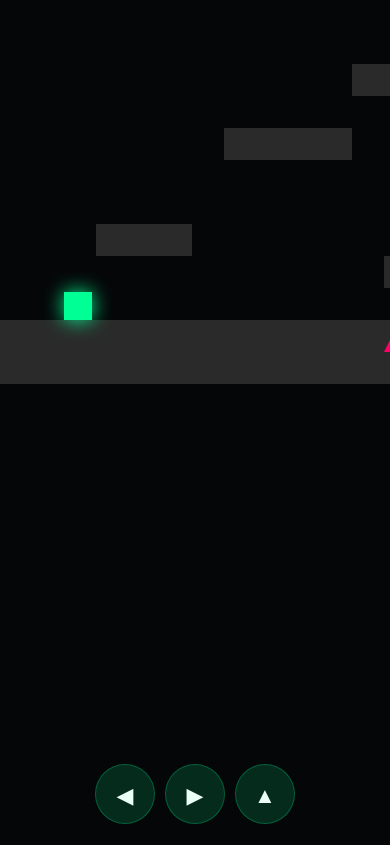
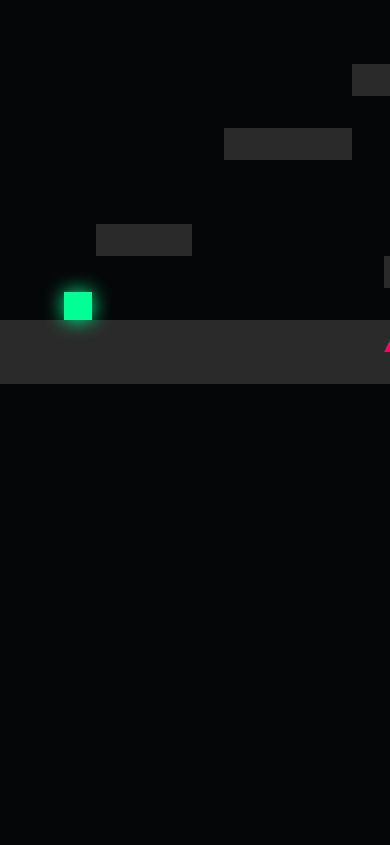
Before and after one commit to noahpinson573/my-2d-app, a plain HTML site: page index.html in a window 390 px wide. Both pictures are taken after a click on the button "Play". Drawn offline with Linux system fonts and the light colour scheme.

Commit message:
Enhance accessibility and improve canvas handling
Updated HTML structure and added ARIA attributes for accessibility. Improved canvas and control handling for better responsiveness and touch support.

```diff
--- a/index.html
+++ b/index.html
@@ -1,8 +1,8 @@
 <!DOCTYPE html>
 <html lang="en">
 <head>
-<meta charset="UTF-8">
-<meta name="viewport" content="width=device-width, initial-scale=1.0">
+<meta charset="UTF-8" />
+<meta name="viewport" content="width=device-width, initial-scale=1.0" />
 <title>Neon Games Hub</title>
 
 <style>
@@ -80,7 +80,7 @@ body{
   display:none;
   z-index:1000;
 }
-canvas{display:block}
+canvas{display:block; width:100%; height:100%}
 
 /* MOBILE CONTROLS */
 #controls{
@@ -99,6 +99,7 @@ canvas{display:block}
   display:grid;place-items:center;
   font-size:22px;
   user-select:none;
+  touch-action:none;
 }
 </style>
 </head>
@@ -106,7 +107,7 @@ canvas{display:block}
 <body>
 
 <div id="topbar">
-  <div id="logo">N</div>
+  <div id="logo" aria-hidden="true">N</div>
   <strong>Neon Games Hub</strong>
 </div>
 
@@ -114,95 +115,138 @@ canvas{display:block}
   <div class="grid" id="grid"></div>
 </div>
 
-<div id="overlay">
-  <canvas id="game"></canvas>
-  <div id="controls">
-    <div class="ctrl" data-k="ArrowLeft">◀</div>
-    <div class="ctrl" data-k="ArrowRight">▶</div>
-    <div class="ctrl" data-k="ArrowUp">▲</div>
+<div id="overlay" role="dialog" aria-hidden="true" aria-label="Game overlay">
+  <canvas id="game" aria-hidden="false"></canvas>
+  <div id="controls" aria-hidden="false">
+    <div class="ctrl" data-k="ArrowLeft" aria-label="Left">◀</div>
+    <div class="ctrl" data-k="ArrowRight" aria-label="Right">▶</div>
+    <div class="ctrl" data-k="ArrowUp" aria-label="Jump">▲</div>
   </div>
 </div>
 
 <script>
+/* COLORS (moved up so games can use them immediately) */
+const varNeon = "#00ff95";
+const varDanger = "#ff0066";
+const varBg = "#050608";
+
 /* HUB DATA */
-const games=[{id:"platformer",name:"Platformer"}];
+const games = [{ id: "platformer", name: "Platformer" }];
 
-const grid=document.getElementById("grid");
-const overlay=document.getElementById("overlay");
-const canvas=document.getElementById("game");
-const ctx=canvas.getContext("2d");
-const controls=document.getElementById("controls");
-const keys={};
+const grid = document.getElementById("grid");
+const overlay = document.getElementById("overlay");
+const canvas = document.getElementById("game");
+const ctx = canvas.getContext("2d");
+const controls = document.getElementById("controls");
+const keys = {};
 
-games.forEach(g=>{
-  const c=document.createElement("div");
-  c.className="card";
-  c.innerHTML=`<h3>${g.name}</h3><button class="play">Play</button>`;
-  c.querySelector(".play").onclick=()=>startGame(g.id);
+// add entries to UI
+games.forEach(g => {
+  const c = document.createElement("div");
+  c.className = "card";
+  c.innerHTML = `<h3>${g.name}</h3><button class="play">Play</button>`;
+  c.querySelector(".play").onclick = () => startGame(g.id);
   grid.appendChild(c);
 });
 
-function resize(){
-  canvas.width=innerWidth;
-  canvas.height=innerHeight;
+/* HiDPI resize */
+function resize() {
+  const dpr = window.devicePixelRatio || 1;
+  const w = window.innerWidth;
+  const h = window.innerHeight;
+  canvas.style.width = w + "px";
+  canvas.style.height = h + "px";
+  canvas.width = Math.max(1, Math.floor(w * dpr));
+  canvas.height = Math.max(1, Math.floor(h * dpr));
+  // set transform so drawing is in CSS pixels but backed by device pixels
+  ctx.setTransform(dpr, 0, 0, dpr, 0, 0);
 }
-window.addEventListener("resize",resize);
+window.addEventListener("resize", resize);
+resize();
 
 /* INPUT */
-window.addEventListener("keydown",e=>{
-  keys[e.key]=true;
-  if(e.key==="Escape") exitGame();
+window.addEventListener("keydown", e => {
+  // prevent arrows from scrolling
+  if (e.key.startsWith("Arrow")) e.preventDefault();
+  keys[e.key] = true;
+  if (e.key === "Escape") exitGame();
 });
-window.addEventListener("keyup",e=>keys[e.key]=false);
-
-document.querySelectorAll(".ctrl").forEach(b=>{
-  b.ontouchstart=()=>keys[b.dataset.k]=true;
-  b.ontouchend=()=>keys[b.dataset.k]=false;
+window.addEventListener("keyup", e => {
+  keys[e.key] = false;
 });
 
+// touch controls - preventDefault to avoid synthetic mouse events and scrolling
+document.querySelectorAll(".ctrl").forEach(b => {
+  b.addEventListener("touchstart", ev => {
+    ev.preventDefault();
+    keys[b.dataset.k] = true;
+  }, { passive: false });
+  b.addEventListener("touchend", ev => {
+    ev.preventDefault();
+    keys[b.dataset.k] = false;
+  }, { passive: false });
+  b.addEventListener("touchcancel", ev => {
+    ev.preventDefault();
+    keys[b.dataset.k] = false;
+  }, { passive: false });
+});
+
+/* show controls only on touch devices */
+const isTouch = 'ontouchstart' in window || navigator.maxTouchPoints > 0;
+
 /* ENGINE */
-let game=null;
+let game = null;
+let rafId = null;
 
-function startGame(id){
+function startGame(id) {
   resize();
-  overlay.style.display="block";
-  controls.style.display="flex";
-  game=Games[id];
+  overlay.style.display = "block";
+  overlay.setAttribute("aria-hidden", "false");
+  if (isTouch) controls.style.display = "flex";
+  game = Games[id];
   game.init();
-  requestAnimationFrame(loop);
+  if (rafId) cancelAnimationFrame(rafId);
+  rafId = requestAnimationFrame(loop);
 }
-function exitGame(){
-  overlay.style.display="none";
-  controls.style.display="none";
-  game=null;
+function exitGame() {
+  overlay.style.display = "none";
+  overlay.setAttribute("aria-hidden", "true");
+  controls.style.display = "none";
+  game = null;
+  if (rafId) {
+    cancelAnimationFrame(rafId);
+    rafId = null;
   }
-function loop(){
-  if(!game) return;
-  ctx.clearRect(0,0,canvas.width,canvas.height);
+}
+function loop() {
+  if (!game) return;
+  // clear in CSS pixels (context transform handles DPR)
+  ctx.fillStyle = varBg;
+  ctx.fillRect(0, 0, window.innerWidth, window.innerHeight);
+
   game.update();
   game.draw();
-  requestAnimationFrame(loop);
+  rafId = requestAnimationFrame(loop);
 }
 
 /* GAMES */
-const Games={
+const Games = {
+  platformer: {
+    init() {
+      this.T = 32;
+      this.camX = 0;
+      this.spawn = { x: 64, y: 64 };
 
-platformer:{
-  init(){
-    this.T=32;
-    this.camX=0;
-    this.spawn={x:64,y:64};
-
-    this.p={
-      x:this.spawn.x,y:this.spawn.y,
-      w:28,h:28,vx:0,vy:0,onGround:false
+      this.p = {
+        x: this.spawn.x, y: this.spawn.y,
+        w: 28, h: 28, vx: 0, vy: 0, onGround: false
       };
 
-    this.gravity=0.9;
-    this.jumpPower=-15;
-    this.speed=4;
+      this.gravity = 0.9;
+      this.jumpPower = -15;
+      this.speed = 4;
 
-    this.map=[
+      this.map = [
         "0000000000000000000000000000000000",
         "0000000000000000000000000000000000",
         "0000000000011110000000000000000000",
@@ -217,173 +261,189 @@ platformer:{
         "1111111111111111111111111111111111"
       ];
 
-    this.spikes=[{x:12,y:10},{x:13,y:10},{x:22,y:10}];
+      this.spikes = [{ x: 12, y: 10 }, { x: 13, y: 10 }, { x: 22, y: 10 }];
 
-    this.checkpoint={x:this.spawn.x,y:this.spawn.y};
+      this.checkpoint = { x: this.spawn.x, y: this.spawn.y };
 
-    this.enemies=[
-      {x:420,y:288,w:28,h:28,dir:1},
-      {x:760,y:288,w:28,h:28,dir:-1}
+      this.enemies = [
+        { x: 420, y: 288, w: 28, h: 28, dir: 1 },
+        { x: 760, y: 288, w: 28, h: 28, dir: -1 }
       ];
 
-    this.moving=[
-      {x:520,y:240,w:64,h:12,base:520,range:80,dir:1}
+      this.moving = [
+        { x: 520, y: 240, w: 64, h: 12, base: 520, range: 80, dir: 1 }
       ];
     },
 
-  update(){
-    const p=this.p;
+    update() {
+      const p = this.p;
 
-    if(keys.ArrowLeft) p.vx=-this.speed;
-    else if(keys.ArrowRight) p.vx=this.speed;
-    else p.vx=0;
+      if (keys.ArrowLeft) p.vx = -this.speed;
+      else if (keys.ArrowRight) p.vx = this.speed;
+      else p.vx = 0;
 
-    if(keys.ArrowUp&&p.onGround){
-      p.vy=this.jumpPower;
-      p.onGround=false;
+      if ((keys.ArrowUp || keys.Space) && p.onGround) {
+        p.vy = this.jumpPower;
+        p.onGround = false;
       }
 
-    p.vy+=this.gravity;
+      p.vy += this.gravity;
 
-    p.x+=p.vx;
+      p.x += p.vx;
       this.resolve("x");
-    p.y+=p.vy;
+      p.y += p.vy;
       this.resolve("y");
 
-    this.camX=p.x-canvas.width/2;
-    if(this.camX<0) this.camX=0;
+      this.camX = p.x - window.innerWidth / 2;
+      if (this.camX < 0) this.camX = 0;
 
-    this.moving.forEach(m=>{
-      m.x+=m.dir*1.5;
-      if(Math.abs(m.x-m.base)>m.range) m.dir*=-1;
+      // moving platforms
+      this.moving.forEach(m => {
+        m.x += m.dir * 1.5;
+        if (Math.abs(m.x - m.base) > m.range) m.dir *= -1;
 
-      if(
-        p.x+p.w>m.x &&
-        p.x<m.x+m.w &&
-        p.y+p.h<=m.y+6 &&
-        p.y+p.h>=m.y-6 &&
-        p.vy>=0
-      ){
-        p.y=m.y-p.h;
-        p.vy=0;
-        p.onGround=true;
-        p.x+=m.dir*1.5;
+        // simple standing-on-platform detection
+        if (
+          p.x + p.w > m.x &&
+          p.x < m.x + (m.w || 0) &&
+          p.y + p.h <= m.y + 6 &&
+          p.y + p.h >= m.y - 6 &&
+          p.vy >= 0
+        ) {
+          p.y = m.y - p.h;
+          p.vy = 0;
+          p.onGround = true;
+          p.x += m.dir * 1.5;
         }
       });
 
-    this.enemies.forEach(e=>{
-      e.x+=e.dir*1.5;
-      if(e.x<300||e.x>900) e.dir*=-1;
-      if(
-        p.x<p.x+p.w &&
-        p.x+p.w>e.x &&
-        p.y<p.y+p.h &&
-        p.y+p.h>e.y
-      ){
+      // enemies: move and detect collision properly
+      this.enemies.forEach(e => {
+        e.x += e.dir * 1.5;
+        if (e.x < 300 || e.x > 900) e.dir *= -1;
+
+        if (
+          p.x < e.x + e.w &&
+          p.x + p.w > e.x &&
+          p.y < e.y + e.h &&
+          p.y + p.h > e.y
+        ) {
           this.respawn();
         }
       });
 
-    this.spikes.forEach(s=>{
-      const sx=s.x*this.T;
-      const sy=s.y*this.T;
-      if(
-        p.x<sx+this.T&&p.x+p.w>sx&&
-        p.y<sy+this.T&&p.y+p.h>sy
+      // spikes
+      this.spikes.forEach(s => {
+        const sx = s.x * this.T;
+        const sy = s.y * this.T;
+        if (
+          p.x < sx + this.T && p.x + p.w > sx &&
+          p.y < sy + this.T && p.y + p.h > sy
         ) this.respawn();
       });
 
-    if(p.y>canvas.height+200) this.respawn();
+      if (p.y > window.innerHeight + 200) this.respawn();
     },
 
-  respawn(){
-    this.p.x=this.checkpoint.x;
-    this.p.y=this.checkpoint.y;
-    this.p.vx=this.p.vy=0;
+    respawn() {
+      this.p.x = this.checkpoint.x;
+      this.p.y = this.checkpoint.y;
+      this.p.vx = this.p.vy = 0;
     },
 
-  resolve(axis){
-    const p=this.p,T=this.T;
-    p.onGround=false;
+    resolve(axis) {
+      const p = this.p, T = this.T;
+      p.onGround = false;
 
-    const l=Math.floor(p.x/T);
-    const r=Math.floor((p.x+p.w)/T);
-    const t=Math.floor(p.y/T);
-    const b=Math.floor((p.y+p.h)/T);
+      const l = Math.floor(p.x / T);
+      const r = Math.floor((p.x + p.w) / T);
+      const t = Math.floor(p.y / T);
+      const b = Math.floor((p.y + p.h) / T);
 
-    for(let y=t;y<=b;y++)for(let x=l;x<=r;x++){
-      if(this.map[y]?.[x]!=="1") continue;
-      const tx=x*T,ty=y*T;
-      if(
-        p.x<tx+T&&p.x+p.w>tx&&
-        p.y<ty+T&&p.y+p.h>ty
-      ){
-        if(axis==="x"){
-          if(p.vx>0) p.x=tx-p.w;
-          if(p.vx<0) p.x=tx+T;
-          p.vx=0;
+      for (let y = t; y <= b; y++) {
+        const row = this.map[y];
+        for (let x = l; x <= r; x++) {
+          if (!row || row[x] !== "1") continue;
+          const tx = x * T, ty = y * T;
+          if (
+            p.x < tx + T && p.x + p.w > tx &&
+            p.y < ty + T && p.y + p.h > ty
+          ) {
+            if (axis === "x") {
+              if (p.vx > 0) p.x = tx - p.w;
+              else if (p.vx < 0) p.x = tx + T;
+              p.vx = 0;
             }
-        if(axis==="y"){
-          if(p.vy>0){
-            p.y=ty-p.h;
-            p.vy=0;
-            p.onGround=true;
-            this.checkpoint={x:p.x,y:p.y};
+            if (axis === "y") {
+              if (p.vy > 0) {
+                p.y = ty - p.h;
+                p.vy = 0;
+                p.onGround = true;
+                this.checkpoint = { x: p.x, y: p.y };
+              } else if (p.vy < 0) {
+                p.y = ty + T;
+                p.vy = 0;
               }
-          if(p.vy<0){
-            p.y=ty+T;
-            p.vy=0;
             }
           }
         }
       }
     },
 
-  draw(){
-    ctx.fillStyle=varBg;
-    ctx.fillRect(0,0,canvas.width,canvas.height);
+    draw() {
+      // background already cleared in main loop, but ensure fill in case
+      ctx.fillStyle = varBg;
+      ctx.fillRect(0, 0, window.innerWidth, window.innerHeight);
 
-    for(let y=0;y<this.map.length;y++)for(let x=0;x<this.map[0].length;x++){
-      if(this.map[y][x]==="1"){
-        ctx.fillStyle="#2a2a2a";
-        ctx.fillRect(x*this.T-this.camX,y*this.T,this.T,this.T);
+      // tiles
+      for (let y = 0; y < this.map.length; y++) {
+        const row = this.map[y] || "";
+        for (let x = 0; x < row.length; x++) {
+          if (row[x] === "1") {
+            ctx.fillStyle = "#2a2a2a";
+            ctx.fillRect(x * this.T - this.camX, y * this.T, this.T, this.T);
+          }
         }
       }
 
-    ctx.fillStyle=varDanger;
-    this.spikes.forEach(s=>{
-      const x=s.x*this.T-this.camX;
-      const y=s.y*this.T;
+      // spikes
+      ctx.fillStyle = varDanger;
+      this.spikes.forEach(s => {
+        const x = s.x * this.T - this.camX;
+        const y = s.y * this.T;
         ctx.beginPath();
-      ctx.moveTo(x,y+this.T);
-      ctx.lineTo(x+this.T/2,y);
-      ctx.lineTo(x+this.T,y+this.T);
+        ctx.moveTo(x, y + this.T);
+        ctx.lineTo(x + this.T / 2, y);
+        ctx.lineTo(x + this.T, y + this.T);
+        ctx.closePath();
         ctx.fill();
       });
 
-    ctx.fillStyle="#888";
-    this.moving.forEach(m=>{
-      ctx.fillRect(m.x-this.camX,m.y,m.w,m.h);
+      // moving platforms
+      ctx.fillStyle = "#888";
+      this.moving.forEach(m => {
+        ctx.fillRect(m.x - this.camX, m.y, m.w, m.h);
       });
 
-    ctx.fillStyle="#ffb000";
-    this.enemies.forEach(e=>{
-      ctx.fillRect(e.x-this.camX,e.y,e.w,e.h);
+      // enemies
+      ctx.fillStyle = "#ffb000";
+      this.enemies.forEach(e => {
+        ctx.fillRect(e.x - this.camX, e.y, e.w, e.h);
       });
 
-    ctx.shadowBlur=20;
-    ctx.shadowColor=varNeon;
-    ctx.fillStyle=varNeon;
-    ctx.fillRect(this.p.x-this.camX,this.p.y,this.p.w,this.p.h);
-    ctx.shadowBlur=0;
+      // player with neon glow
+      ctx.save();
+      ctx.shadowBlur = 20;
+      ctx.shadowColor = varNeon;
+      ctx.fillStyle = varNeon;
+      ctx.fillRect(this.p.x - this.camX, this.p.y, this.p.w, this.p.h);
+      ctx.restore();
     }
   }
-
 };
 
-const varNeon="#00ff95";
-const varDanger="#ff0066";
-const varBg="#050608";
+/* expose a safe way to start game from console for testing */
+window.startNeon = () => startGame("platformer");
 </script>
 
 </body>
```
Lines whose indentation alone changed are shown as unchanged.
